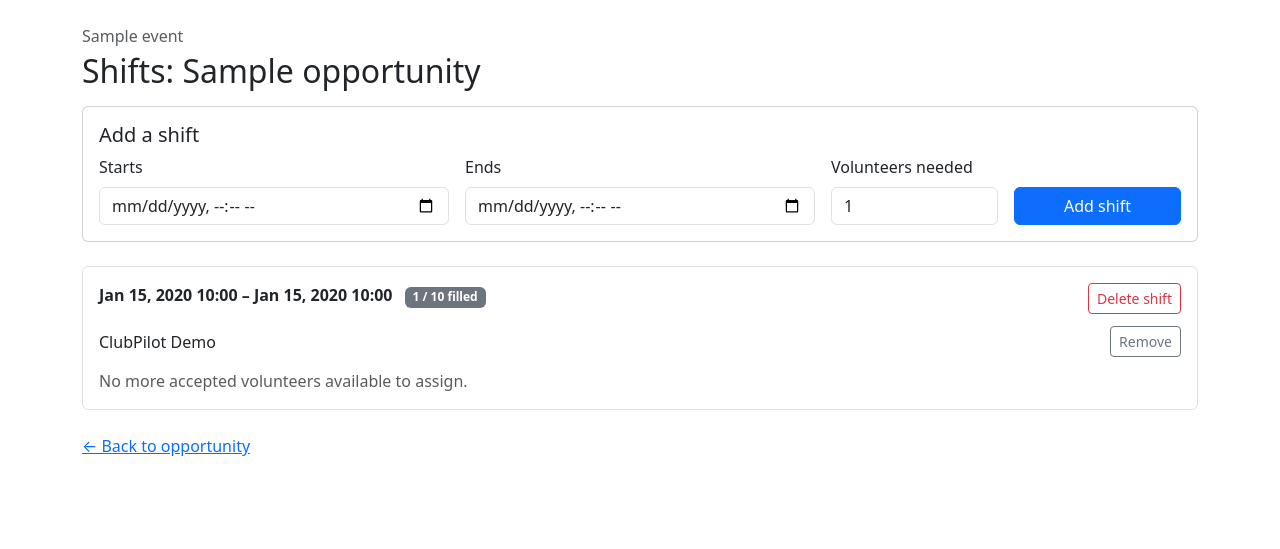
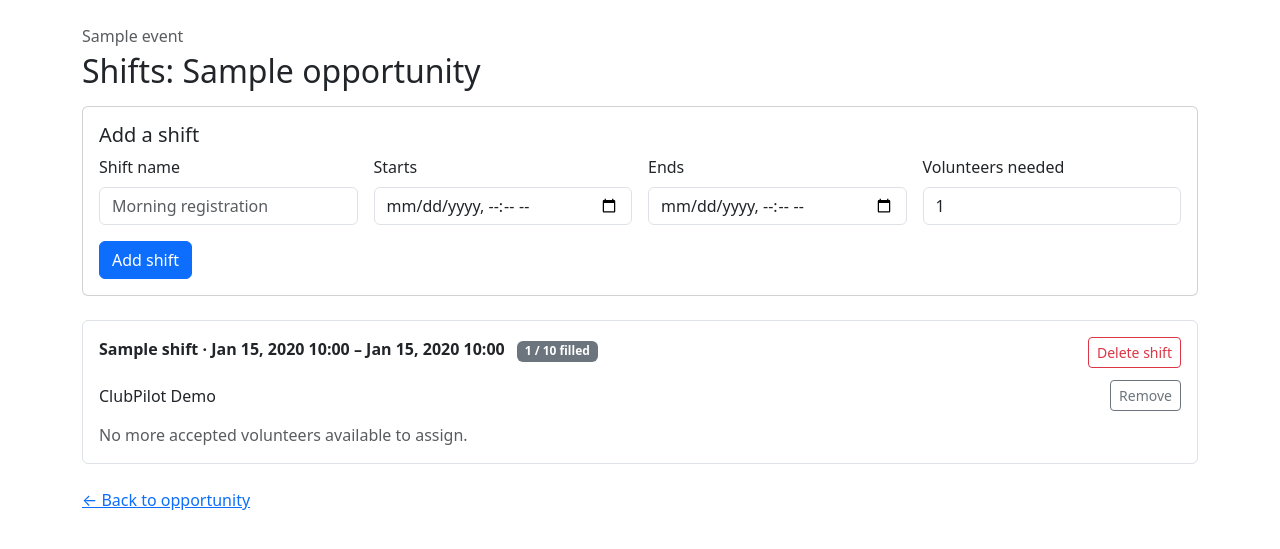
Before and after one commit to iishmee/clubpilot, a Laravel app: page /volunteer-opportunities/1/shifts in a window 1280 px wide. Shown: the part 56-605 px from the top of the page. Run offline with Laravel 12, Linux system fonts and the light colour scheme; a user stored in the database is signed in; data comes from the database, SQL or seed files in the repository; tables that the repository leaves empty hold one stand-in row (values such as "Sample post").

Commit message:
F12:Updated

```diff
--- a/app/Http/Controllers/ShiftController.php
+++ b/app/Http/Controllers/ShiftController.php
@@ -49,6 +49,7 @@ class ShiftController extends Controller
         Gate::authorize('create', [Shift::class, $opportunity]);
 
         $data = $request->validate([
+            'title' => ['required', 'string', 'max:255'],
             'starts_at' => ['required', 'date'],
             'ends_at' => ['required', 'date', 'after:starts_at'],
             'capacity' => ['required', 'integer', 'min:1', 'max:500'],
--- a/app/Models/Shift.php
+++ b/app/Models/Shift.php
@@ -15,7 +15,7 @@ class Shift extends Model
     /** @use HasFactory<\Database\Factories\ShiftFactory> */
     use HasFactory;
 
-    protected $fillable = ['volunteer_opportunity_id', 'starts_at', 'ends_at', 'capacity'];
+    protected $fillable = ['volunteer_opportunity_id', 'title', 'starts_at', 'ends_at', 'capacity'];
 
     protected function casts(): array
     {
--- a/app/Services/ShiftService.php
+++ b/app/Services/ShiftService.php
@@ -19,6 +19,7 @@ class ShiftService
     {
         return Shift::query()->create([
             'volunteer_opportunity_id' => $opportunity->id,
+            'title' => $data['title'],
             'starts_at' => $data['starts_at'],
             'ends_at' => $data['ends_at'],
             'capacity' => $data['capacity'],
--- a/resources/views/shifts/index.blade.php
+++ b/resources/views/shifts/index.blade.php
@@ -17,20 +17,24 @@
             <h2 class="h5">Add a shift</h2>
             <form method="POST" action="{{ route('shifts.store', $opportunity) }}" class="row g-3">
                 @csrf
-                <div class="col-md-4">
+                <div class="col-md-3">
+                    <label class="form-label" for="title">Shift name</label>
+                    <input class="form-control" type="text" id="title" name="title" value="{{ old('title') }}" required maxlength="255" placeholder="Morning registration">
+                </div>
+                <div class="col-md-3">
                     <label class="form-label" for="starts_at">Starts</label>
                     <input class="form-control" type="datetime-local" id="starts_at" name="starts_at" value="{{ old('starts_at') }}" required>
                 </div>
-                <div class="col-md-4">
+                <div class="col-md-3">
                     <label class="form-label" for="ends_at">Ends</label>
                     <input class="form-control" type="datetime-local" id="ends_at" name="ends_at" value="{{ old('ends_at') }}" required>
                 </div>
-                <div class="col-md-2">
+                <div class="col-md-3">
                     <label class="form-label" for="capacity">Volunteers needed</label>
                     <input class="form-control" type="number" min="1" id="capacity" name="capacity" value="{{ old('capacity', 1) }}" required>
                 </div>
-                <div class="col-md-2 d-flex align-items-end">
-                    <button class="btn btn-primary w-100">Add shift</button>
+                <div class="col-12">
+                    <button class="btn btn-primary">Add shift</button>
                 </div>
             </form>
         </section>
@@ -40,7 +44,7 @@
         <article class="border rounded p-3 mb-3">
             <div class="d-flex justify-content-between align-items-start">
                 <div>
-                    <strong>{{ $shift->starts_at->format('M j, Y H:i') }} – {{ $shift->ends_at->format('M j, Y H:i') }}</strong>
+                    <strong>{{ $shift->title ? $shift->title . ' · ' : '' }}{{ $shift->starts_at->format('M j, Y H:i') }} – {{ $shift->ends_at->format('M j, Y H:i') }}</strong>
                     <span class="badge text-bg-secondary ms-2">{{ $shift->assignments->count() }} / {{ $shift->capacity }} filled</span>
                 </div>
                 @if ($canManage)
--- a/routes/web.php
+++ b/routes/web.php
@@ -59,3 +59,13 @@ Route::get('/welcome', function () {
         'Content-Type' => 'text/html; charset=UTF-8',
     ]);
 })->name('welcome');
+
+// F12 - Volunteer shift scheduling
+Route::middleware('auth')->group(function () {
+    Route::get('/volunteer-opportunities/{opportunity}/shifts', [\App\Http\Controllers\ShiftController::class, 'index'])->name('shifts.index');
+    Route::post('/volunteer-opportunities/{opportunity}/shifts', [\App\Http\Controllers\ShiftController::class, 'store'])->name('shifts.store');
+    Route::post('/shifts/{shift}/assignments', [\App\Http\Controllers\ShiftController::class, 'assign'])->name('shifts.assign');
+    Route::match(['post', 'delete'], '/shift-assignments/{assignment}/remove', [\App\Http\Controllers\ShiftController::class, 'unassign'])->name('shifts.unassign');
+    Route::match(['post', 'delete'], '/shifts/{shift}/delete', [\App\Http\Controllers\ShiftController::class, 'destroy'])->name('shifts.destroy');
+    Route::get('/my-shifts', [\App\Http\Controllers\ShiftController::class, 'mine'])->name('shifts.mine');
+});
```
Also changed, not shown: database/migrations/2026_11_19_200000_add_title_to_shifts_table.php (added).
